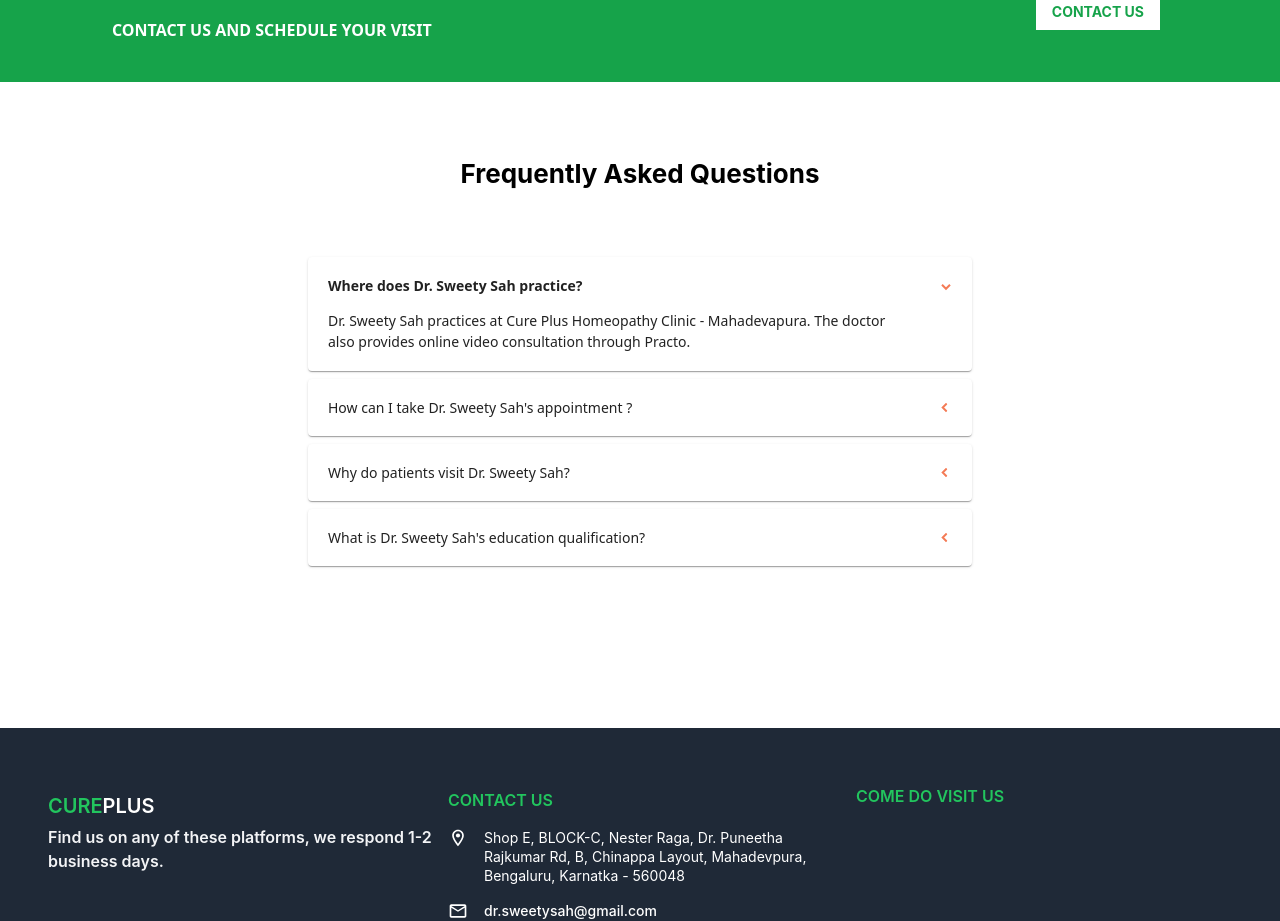
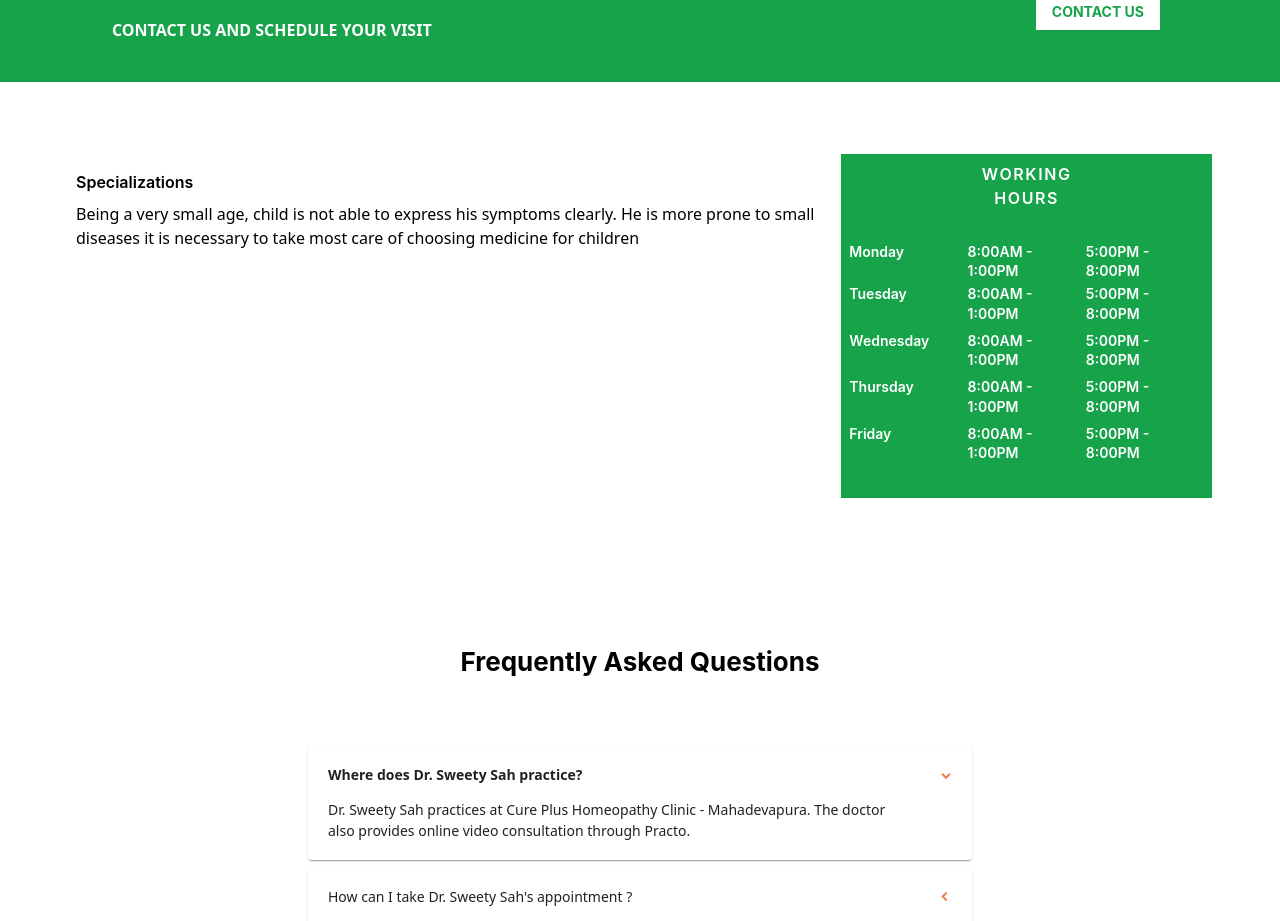
Before and after one commit to itsAdityaRathore/cure_plus, a React (Create React App) app: page / in a window 1280 px wide. Shown: the part 2600-3521 px from the top of the page. Built offline with nearby package versions, Linux system fonts and the light colour scheme; grey boxes are pictures that could not be loaded.

Commit message:
Specialization box added

```diff
--- a/src/App.js
+++ b/src/App.js
@@ -14,6 +14,7 @@ import AboutDr from "./components/about_dr/AboutDr";
 import Accordion from "./components/faq/Accordion";
 import theme from "./theme/theme";
 import ContactUsBanner from "./components/banner/contact_us_banner";
+import Specialist from "./components/specialist/Specialist";
 const questionsAnswers = [
   {
     question: "Where does Dr. Sweety Sah practice?",
@@ -44,6 +45,7 @@ function App() {
         <AboutDr />
         <CureFor />
         <ContactUsBanner />
+        <Specialist />
         <Accordion questionsAnswers={questionsAnswers} />
         <Footer />
       </StyledEngineProvider>
--- /dev/null
+++ b/src/components/specialist/Specialist.js
@@ -0,0 +1,63 @@
+import { Box, Container, Typography } from "@mui/material";
+import React from "react";
+
+function Specialist() {
+  return (
+    <>
+      <Container className=" my-12 py-2">
+        <Box className="px-1 py-4 grid lg:grid-cols-3 gap-4 ">
+          <Box className=" col-span-2 p-2">
+            <Typography variant="h4" className="my-2">
+              Specializations
+            </Typography>
+            Being a very small age, child is not able to express his symptoms
+            clearly. He is more prone to small diseases it is necessary to take
+            most care of choosing medicine for children
+          </Box>
+          <Box className="bg-green-600 text-white col-span-1 py-2">
+            <Typography variant="h4" className="text-center tracking-widest  ">
+              WORKING
+            </Typography>
+            <Typography variant="h4" className="text-center tracking-widest">
+              HOURS
+            </Typography>
+            <Typography variant="h5" className="p-2 my-4 ">
+              {/* <Box className="grid gap-3 grid-cols-3 font-semibold">
+                <Box className=" col-span-1"></Box>
+                <Box className="col-span-1">MORNING</Box>
+                <Box className=" col-span-1">EVENING</Box>
+              </Box> */}
+              <Box className="grid grid-cols-3 pt-2">
+                <Box className=" col-span-1">Monday</Box>
+                <Box className="col-span-1">8:00AM - 1:00PM</Box>
+                <Box className="col-span-1">5:00PM - 8:00PM</Box>
+              </Box>
+              <Box className="grid  grid-cols-3 py-1">
+                <Box className="col-span-1">Tuesday</Box>
+                <Box className="col-span-1">8:00AM - 1:00PM</Box>
+                <Box className="col-span-1">5:00PM - 8:00PM</Box>
+              </Box>
+              <Box className="grid grid-cols-3 py-1">
+                <Box className="col-span-1">Wednesday</Box>
+                <Box className="col-span-1">8:00AM - 1:00PM</Box>
+                <Box className="col-span-1">5:00PM - 8:00PM</Box>
+              </Box>
+              <Box className="grid grid-cols-3 py-1">
+                <Box className="col-span-1">Thursday</Box>
+                <Box className="col-span-1">8:00AM - 1:00PM</Box>
+                <Box className="col-span-1">5:00PM - 8:00PM</Box>
+              </Box>
+              <Box className="grid  grid-cols-3 py-1">
+                <Box className="col-span-1">Friday</Box>
+                <Box className="col-span-1">8:00AM - 1:00PM</Box>
+                <Box className="col-span-1">5:00PM - 8:00PM</Box>
+              </Box>
+            </Typography>
+          </Box>
+        </Box>
+      </Container>
+    </>
+  );
+}
+
+export default Specialist;
```
